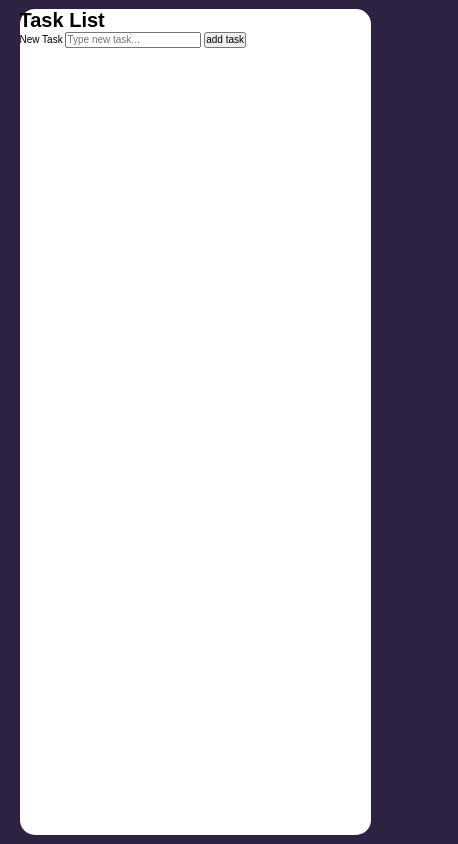
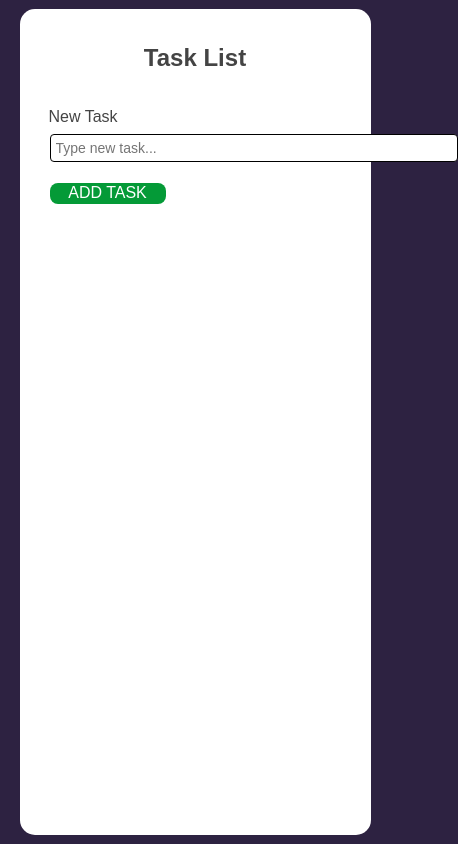
Before and after one commit to DariuszOkonski/js-task-list, a website: page index.html in a window 390 px wide. Shown: the whole page, 458 px wide, since content can reach past the window. Drawn offline with nearby package versions, Linux system fonts and the light colour scheme.

Commit message:
add basic style for wrapper and header at index.scss without mobile styling

```diff
--- a/sass/_index.scss
+++ b/sass/_index.scss
@@ -14,4 +14,54 @@ body {
     background-color: #fff;
     border-radius: 15px;
   }
+
+  .header {
+    &__task-list {
+      color: $basic-gray;
+      font-size: 2.4rem;
+      text-align: center;
+      margin-top: 3.5rem;
+    }
+
+    &__label {
+      display: block;
+      color: $basic-gray;
+      font-size: 1.6rem;
+      margin-left: 2.9rem;
+      margin-top: 3.6rem;
+    }
+
+    &__input {
+      display: block;
+      height: 2.8rem;
+      width: 40.8rem;
+      margin-left: 3rem;
+      margin-top: 0.8rem;
+      border-radius: 0.4rem;
+      border: 1px solid black;
+      font-size: 1.4rem;
+      padding: 0 0.5rem;
+      color: $basic-gray;
+    }
+
+    &__btn {
+      display: block;
+      width: 11.6rem;
+      height: 2.1rem;
+      background-color: $btn-green;
+      color: $btn-font-color;
+      border: none;
+      border-radius: 0.8rem;
+      text-transform: uppercase;
+      font-size: 1.6rem;
+      cursor: pointer;
+      margin-left: 3rem;
+      margin-top: 2.1rem;
+      transition: background-color 0.3s ease;
+
+      &:hover {
+        background-color: darken($btn-green, 5%);
+      }
+    }
+  }
 }
```
Also changed, not shown: css/style.css, 1 other file.
